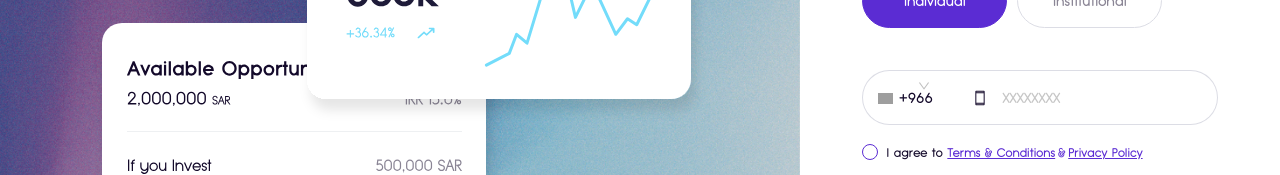
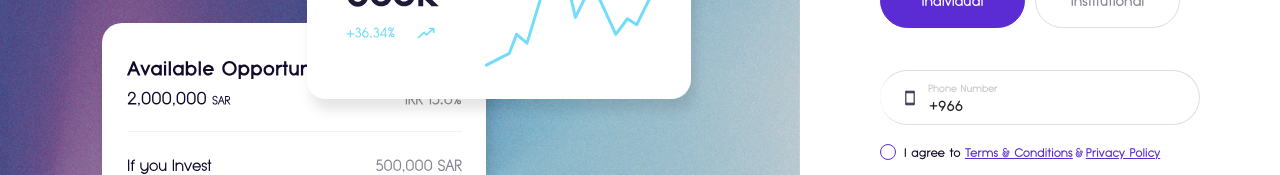
Before and after one commit to IbtsamAhmad/dnaneer-mine, a React (Vite) app: page /signup in a window 1280 px wide. Shown: the part 282-457 px from the top of the page. Built offline with nearby package versions, Linux system fonts and the light colour scheme; grey boxes are pictures that could not be loaded.

Commit message:
national id

```diff
--- a/src/components/DatePicker/datePicker.scss
+++ b/src/components/DatePicker/datePicker.scss
@@ -13,6 +13,9 @@
     padding-top: 20px !important;
   }
 
+  svg {
+    fill: #140a2b;
+  }
 }
 
 .ant-picker-cell-inner {
--- a/src/components/Input/Input.tsx
+++ b/src/components/Input/Input.tsx
@@ -16,8 +16,8 @@ interface MessageProps {
   placeholder?: string;
   label: string;
   type?: string;
-  maxLength?:number;
-  max?:number;
+  maxLength?: number;
+  max?: number;
 }
 
 const AppInput = ({
@@ -33,7 +33,7 @@ const AppInput = ({
   placeholder,
   label,
   type,
-  max
+  max,
 }: MessageProps) => {
   const [focus, setFocus] = useState(false);
   if (!placeholder) placeholder = label;
@@ -49,13 +49,14 @@ const AppInput = ({
       className="float-label"
       onBlur={() => setFocus(false)}
       onFocus={() => setFocus(true)}
+      style={{ position: "relative" }}
     >
       {iconRender ? (
         <Input.Password
           //   placeholder={placeholder}
           prefix={prefix}
           onChange={onChange}
-          defaultValue={value}
+          value={value}
           className={className ? className : "appInput"}
           iconRender={(visible) => (visible ? <EyeOpen /> : <EyeOpen />)}
         />
@@ -69,7 +70,7 @@ const AppInput = ({
           //  autoFocus={true}
           disabled={disabled}
           onChange={onChange}
-          defaultValue={value}
+          value={value}
           className={className ? className : "appInput"}
         />
       )}
--- a/src/components/InstitutionalForms/StepOne.tsx
+++ b/src/components/InstitutionalForms/StepOne.tsx
@@ -102,6 +102,7 @@ function Step1Form({ data, onSuccess, setCurrent }: Props) {
             ]}
           >
             <Input
+              maxLength={10}
               label="Company Legal Structure"
               placeholder="Company Legal Structure"
               className="drawer-input-two"
@@ -133,6 +134,7 @@ function Step1Form({ data, onSuccess, setCurrent }: Props) {
               {
                 required: true,
                 message: "Please enter your Enter Saudi ID number",
+                pattern: /^\d+$/,
               },
             ]}
           >
--- a/src/pages/Login/LoginComponents/LoginForm/Form.tsx
+++ b/src/pages/Login/LoginComponents/LoginForm/Form.tsx
@@ -11,10 +11,11 @@ const { Option } = Select;
 
 const LoginFields = ({ onFinish, onFinishFailed, userType, loader }) => {
   const navigate = useNavigate();
-  const [phoneNum, setPhoneNum] = useState("");
+  const [phoneNum, setPhoneNum] = useState("+966");
   const onChangePhone = (e) => {
-    if (e.target.value.length < 9) {
-      setPhoneNum(e.target.value);
+    const { value } = e.target;
+    if (value.length > 3 && /^\+\d*$/.test(value)) {
+      return setPhoneNum(value);
     }
   };
   return (
@@ -31,48 +32,9 @@ const LoginFields = ({ onFinish, onFinishFailed, userType, loader }) => {
       {userType === "individual" ? (
         <>
           <div className="phone-item">
-            <Form.Item
-              name="phone"
-              rules={[
-                {
-                  type: "string",
-                  required: true,
-                  message: "Please enter your mobile number",
-                },
-                {
-                  pattern: /^\d+$/,
-                  message: "Please enter numbers only",
-                },
-                // {
-                //   validator: (_, value) => {
-                //     if (value && value.length > 9) {
-                //       return Promise.reject(
-                //         "Value should be less than 10 characters"
-                //       );
-                //     }
-                //     return Promise.resolve();
-                //   },
-                // },
-                {
-                  max: 9,
-                  message: "Value should be less than 10 characters",
-                },
-              ]}
-            >
-              <Space.Compact>
-                <Select defaultValue="1">
-                  <Option value="1">
-                    <img
-                      style={{ width: "15px" }}
-                      src="https://cdn.jsdelivr.net/npm/country-flag-emoji-json@2.0.0/dist/images/SA.svg"
-                      alt="flag"
-                    />{" "}
-                    +966
-                  </Option>
-                </Select>
             <AppInput
-                  max={9}
-                  maxLength={9}
+              // max={9}
+              maxLength={13}
               value={phoneNum}
               onChange={onChangePhone}
               label="Phone number"
@@ -81,8 +43,6 @@ const LoginFields = ({ onFinish, onFinishFailed, userType, loader }) => {
               // disabled={disabled}
               className={"appInput"}
             />
-              </Space.Compact>
-            </Form.Item>{" "}
           </div>
         </>
       ) : (
--- a/src/pages/Signup/SingupComponents/PhoneNumber/Phone.tsx
+++ b/src/pages/Signup/SingupComponents/PhoneNumber/Phone.tsx
@@ -10,6 +10,7 @@ import { ReactComponent as Cross } from "assets/svgs/Cross.svg";
 import { register } from "services/Login";
 
 import SwitchUser from "components/SwitchUser/SwitchUser";
+// import { useForm } from "antd/es/form/Form";
 
 const { Option } = Select;
 
@@ -20,7 +21,9 @@ const Phone = ({
   setShowPassword,
   individual,
 }) => {
-  const [phoneNum, setPhoneNum] = useState("");
+  const [signUpForm] = Form.useForm();
+  const [passwordLength, setPasswordLength] = useState(0);
+  const [phoneNum, setPhoneNum] = useState("+966");
   const [loader, setLoader] = useState<boolean>(false);
   const [lengthVal, setLengthVal] = useState(false);
   const [oneNumVal, setOneNumVal] = useState(false);
@@ -30,6 +33,7 @@ const Phone = ({
 
   const onChangePassword = (e) => {
     const { value } = e.target;
+    setPasswordLength(value.length);
     console.log("Value", value);
 
     value.length >= 8 ? setLengthVal(true) : setLengthVal(false);
@@ -52,10 +56,10 @@ const Phone = ({
   };
 
   const onChangePhone = (e) => {
-    console.log("value",e.target.value);
     //  console.log(e.target.value.length)
-    if (e.target.value.length < 9) {
-      setPhoneNum(e.target.value);
+    const { value } = e.target;
+    if (value.length > 3 && /^\+\d*$/.test(value)) {
+      return setPhoneNum(value);
     }
   };
 
@@ -89,7 +93,7 @@ const Phone = ({
     if (individual === "individual") {
       data = {
         user_type: 1,
-        phone_number: values.phone,
+        phone_number: phoneNum,
       };
     } else {
       data = {
@@ -117,7 +121,7 @@ const Phone = ({
       <h1>Get Started As</h1>
       <SwitchUser userType={individual} setUserType={setIndividual} />
       <Form
-        name="basic"
+        name="signup"
         initialValues={{
           type: "individual",
           phone: "",
@@ -130,48 +134,9 @@ const Phone = ({
         {individual === "individual" ? (
           <>
             <div className="phone-item">
-              <Form.Item
-                name="phone"
-                rules={[
-                  {
-                    type: "string",
-                    required: true,
-                    message: "Please enter your mobile number",
-                  },
-                  {
-                    pattern: /^\d+$/,
-                    message: "Please enter numbers only",
-                  },
-                  // {
-                  //   validator: (_, value) => {
-                  //     if (value && value.length > 9) {
-                  //       return Promise.reject(
-                  //         "Value should be less than 10 characters"
-                  //       );
-                  //     }
-                  //     return Promise.resolve();
-                  //   },
-                  // },
-                  {
-                    max: 9,
-                    message: "Value should be less than 10 characters",
-                  },
-                ]}
-              >
-                <Space.Compact>
-                  <Select defaultValue="1" disabled>
-                    <Option value="1">
-                      <img
-                        style={{ width: "15px" }}
-                        src="https://cdn.jsdelivr.net/npm/country-flag-emoji-json@2.0.0/dist/images/SA.svg"
-                        alt="flag"
-                      />{" "}
-                      +966
-                    </Option>
-                  </Select>
               <AppInput
-                    max={9}
-                    maxLength={9}
+                // max={9}
+                maxLength={13}
                 label="Phone number"
                 placeholder="XXXXXXXX"
                 value={phoneNum}
@@ -180,8 +145,6 @@ const Phone = ({
                 onChange={onChangePhone}
                 className={"appInput"}
               />
-                </Space.Compact>
-              </Form.Item>{" "}
             </div>
           </>
         ) : (
@@ -217,6 +180,7 @@ const Phone = ({
                 onChange={onChangePassword}
               />
             </Form.Item>
+            {passwordLength >= 1 && (
               <div className="password-validations">
                 <p style={{ color: lengthVal ? "#17B890" : "#C4C1CA" }}>
                   {lengthVal ? <Tick /> : <Cross />}
@@ -240,6 +204,7 @@ const Phone = ({
                   Inclusion of at least one special character, e.g., ! @ # ? ]
                 </p>
               </div>
+            )}
           </div>
         )}
         <Form.Item
--- a/src/styles/signup.scss
+++ b/src/styles/signup.scss
@@ -4,7 +4,6 @@
   line-height: 25px;
   color: #171717;
 }
-
 
 .signUp-container {
   .close-icon {
@@ -22,7 +21,7 @@
     font-weight: 700;
     font-size: 24px;
     line-height: 25px;
-        color: #140A2B;
+    color: #140a2b;
     margin-bottom: 47px;
   }
 
@@ -34,14 +33,14 @@
     font-size: 12px;
     font-weight: 500;
     line-height: 20px;
-        color: #140A2B;
+    color: #140a2b;
     left: 50%;
     transform: translateX(-50%);
   }
 }
 
 .signUp-form-container {
-    margin: 0 13%;
+  margin: 0 16.67%;
 
   .ant-form-item-control-input {
     min-height: 10px !important;
@@ -61,7 +60,7 @@
       font-weight: 700;
       font-size: 24px;
       margin-bottom: 0px;
-            color: #140A2B;
+      color: #140a2b;
     }
   }
 
@@ -107,17 +106,14 @@
     font-size: 14px;
     line-height: 17px;
     color: #000000;
-
   }
-
-
 
   .form-bottom {
     margin-top: 23px;
     font-weight: 500;
     font-size: 12px;
     text-align: center;
-        color: #8A8595;
+    color: #8a8595;
     padding-bottom: 70px;
 
     &:hover {
@@ -144,19 +140,11 @@
       border-top-right-radius: 55px !important;
       border-bottom-right-radius: 55px !important;
     }
-        .float-label{
+    .float-label {
       width: 100%;
     }
-        .ant-space-compact{
+    .ant-space-compact {
       width: 100%;
-        }
-
-        .as-placeholder {
-            left: 140px;
-        }
-
-        .as-label {
-            left: 121px;
     }
 
     .ant-select {
@@ -180,16 +168,16 @@
       font-weight: 500;
       font-size: 12px;
       line-height: 19px;
-            color: #140A2B;
+      color: #140a2b;
 
       a {
-                color: #5B2CD3;
+        color: #5b2cd3;
         text-decoration: underline;
       }
 
       span {
         padding: 0 3px 0 3px;
-                color: #5B2CD3;
+        color: #5b2cd3;
       }
     }
   }
@@ -202,16 +190,16 @@
       font-weight: 500;
       font-size: 12px;
       line-height: 19px;
-            color: #140A2B;
+      color: #140a2b;
 
       a {
-                color: #5B2CD3;
+        color: #5b2cd3;
         text-decoration: underline;
       }
 
       span {
         padding: 0 3px 0 3px;
-                color: #5B2CD3;
+        color: #5b2cd3;
       }
     }
   }
@@ -230,13 +218,10 @@
     padding: 27.5px 0;
   }
 
-
-
-
   .title {
     font-weight: 500;
     font-size: 16px;
-        color: #8A8595;
+    color: #8a8595;
     margin-top: 24px;
     margin-bottom: 10px;
   }
@@ -245,7 +230,7 @@
     font-weight: 700;
     font-size: 24px;
     line-height: 25px;
-        color: #140A2B;
+    color: #140a2b;
     margin-bottom: 0;
   }
 
@@ -253,13 +238,12 @@
     font-weight: 500;
     font-size: 14px;
     text-align: center;
-        color: #ED615C;
+    color: #ed615c;
     margin: 18px 0;
 
     span {
-            color: #8A8595;
+      color: #8a8595;
     }
-
   }
 
   .otp-description {
@@ -268,7 +252,7 @@
     margin-top: 38px;
     margin-bottom: 20px;
 
-        color: #8A8595;
+    color: #8a8595;
   }
 
   .password-validations {
@@ -288,5 +272,4 @@
       }
     }
   }
-
 }
```
Also changed, not shown: src/pages/Signup/SingupComponents/Password/Password.tsx (+18 -5 lines), src/assets/svgs/Calendar.svg (added), src/assets/svgs/form-user-icon.svg. Lines whose indentation alone changed are shown as unchanged.
